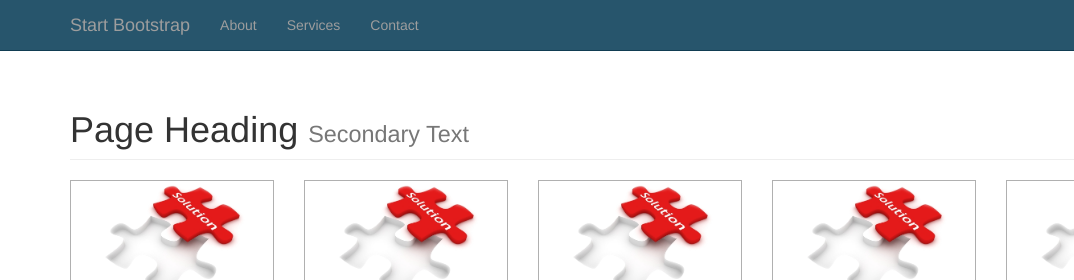
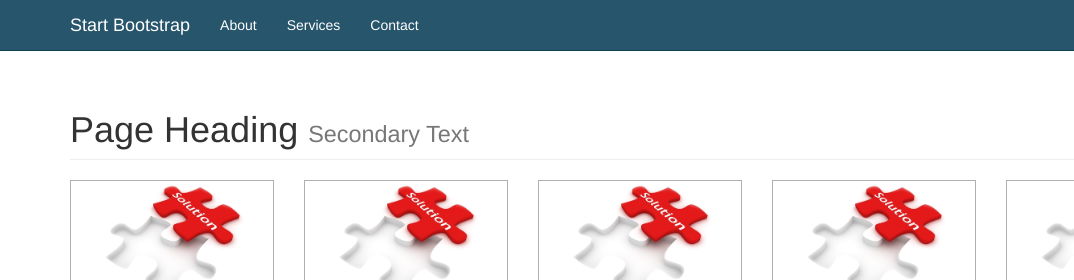
Before and after one commit to shredtechular/LearnPages, a plain HTML site: page index.html in a window 1280 px wide. Shown: the top 280 px of the page, 0-1074 px from the left. Drawn offline with Linux system fonts and the light colour scheme.

Commit message:
example of changing header nav font color

```diff
--- a/css/3-col-portfolio.css
+++ b/css/3-col-portfolio.css
@@ -17,10 +17,18 @@ footer {
 }
 
 /******************************************************************************
-/* Custom header color */
+/* Custom header colors */
 .navbar-inverse {
   background-color: #27556C;
   border-color: #113D52;
+}
+
+.nav.navbar-nav>li>a {
+    color: #fff;
+}
+
+.navbar-inverse .navbar-brand {
+    color: #fff;
 }
 
 /******************************************************************************
```
